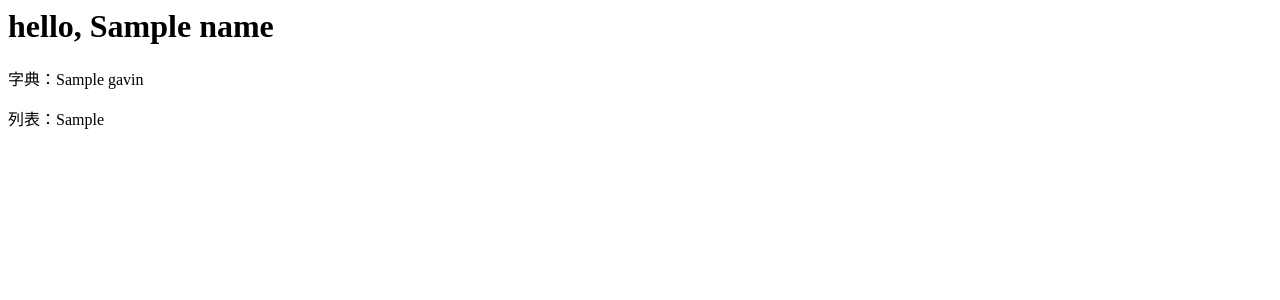
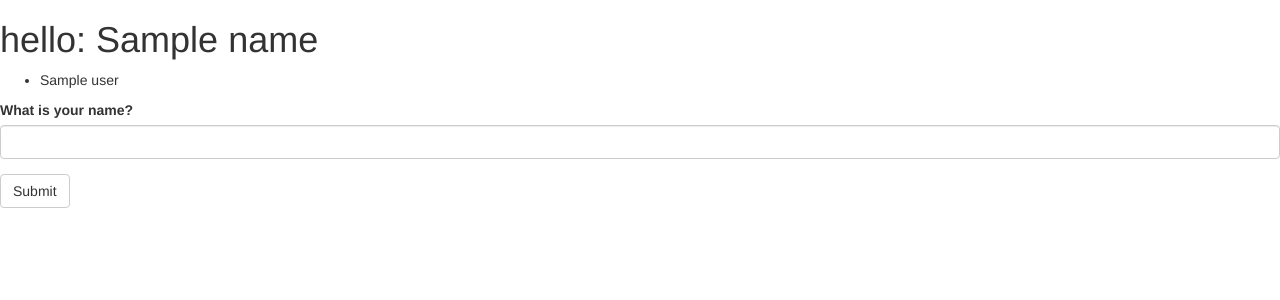
Before and after one commit to Gavin-YYC/python-study, a Flask app: template web/templates/user.html in a window 1280 px wide. Shown: the top 300 px of the page. Run offline with Flask 2, Linux system fonts and the light colour scheme; the template is opened without the code that fills it: values that come from a table or form of the project are taken from there, most other values are stand-ins (such as "Sample title", 1, 10 or a date in 2020); one stand-in notice (Sample message) is shown; some libraries are stand-ins or nearby versions.

Commit message:
python web

```diff
--- a/web/templates/user.html
+++ b/web/templates/user.html
@@ -1,3 +1,42 @@
-<h1>hello, {{ name }}</h1>
-<p>字典：{{ users['gavin'] }}</p>
-<p>列表：{{ ls[0] }}</p>
+<!--继承模板文件-->
+{% extends "bootstrap/base.html" %}
+{% import "bootstrap/wtf.html" as wtf %}
+
+{% for message in get_flashed_messages() %}
+  <div class="alert alert-warning">
+    <button type="button" name="button" class="close" data-dismiss="alert">&times;</button>
+    {{message}}
+  </div>
+{% endfor %}
+
+<!--插入title块-->
+{% block title %}
+  Gavin
+{% endblock %}
+
+<!--插入head块-->
+{% block head %}
+  <!--super()是继承模板中的head部分-->
+  {{ super() }}
+  <style media="screen"></style>
+{% endblock %}
+
+<!--插入body块-->
+{% block body %}
+  <!--控制语句-->
+  {% if name %}
+    <h1>hello: {{name}}</h1>
+  {% else %}
+    <h1>hello stranger</h1>
+  {% endif %}
+
+  <!--循环语句-->
+  <ul>
+    {% for user in users %}
+      <li>{{user}}</li>
+    {% endfor %}
+  </ul>
+
+  <!--表单-->
+  {{ wtf.quick_form( form ) }}
+{% endblock %}
--- a/web/web.py
+++ b/web/web.py
@@ -1,18 +1,77 @@
 # coding=utf-8
 
-from flask import Flask
+from flask import Flask, request, session
+from flask import make_response, redirect, render_template
+from flask import url_for, flash
 
-from config import config
+# 通过脚本进行管理
+from flask_script import Manager
+
+# 使用bootstrap
+from flask_bootstrap import Bootstrap
+
+# 使用表单
+from flask_wtf import FlaskForm
+from wtforms import StringField, SubmitField
+from wtforms.validators import Required
 
 app = Flask(__name__)
+app.config['SECRET_KEY'] = 'hard to guess string'
 
+manager = Manager( app )
+bootstrap = Bootstrap( app )
+
+# 创建一个表单
+class NameForm( FlaskForm ):
+    name = StringField('What is your name?', validators=[Required()])
+    submit = SubmitField('Submit')
+
+# 多种请求方式
 @app.route('/', methods=['GET', 'POST'])
 def hello_world():
-    return 'Hello World!'
+    # 获取请求头
+    user_agent = request.headers.get('User-Agent')
+    # 设置响应体
+    response = make_response( user_agent )
+    # 设置cookie
+    response.set_cookie('hahaha', '111')
+    return response
 
+# 参数路由
 @app.route('/item/<id>/')
 def item(id):
     return 'Item--{}'.format( id )
 
+# 模板渲染
+# flask会自动寻找templates文件夹
+@app.route('/user', methods=['GET', 'POST'])
+def user():
+    form = NameForm()
+    # 用户是否提交表单
+    if form.validate_on_submit():
+        old_name = session.get('name')
+        # 异常提醒：flash
+        if old_name is not None and old_name != form.name.data:
+            print 'haha'
+            flash('您输入的名字不相等')
+        # 提交表单后，name重新赋值
+        # 先保存到session中一份
+        name = form.name.data
+        session['name'] = name
+        session['users'].append( name )
+        # 重定向，防止第二次提交表单
+        return redirect(url_for('user'))
+    return render_template(
+        'user.html',
+        name=session.get('name'),
+        users=session.get('users'),
+        form=NameForm()
+    )
+
+# 重定向
+@app.route('/redirect')
+def redi():
+    return redirect('/')
+
 if __name__ == '__main__':
-    app.run(host='0.0.0.0', port=9000, debug=True)
+    manager.run()
```
Also changed, not shown: web/templates/base.html (added, +11 -0 lines).
